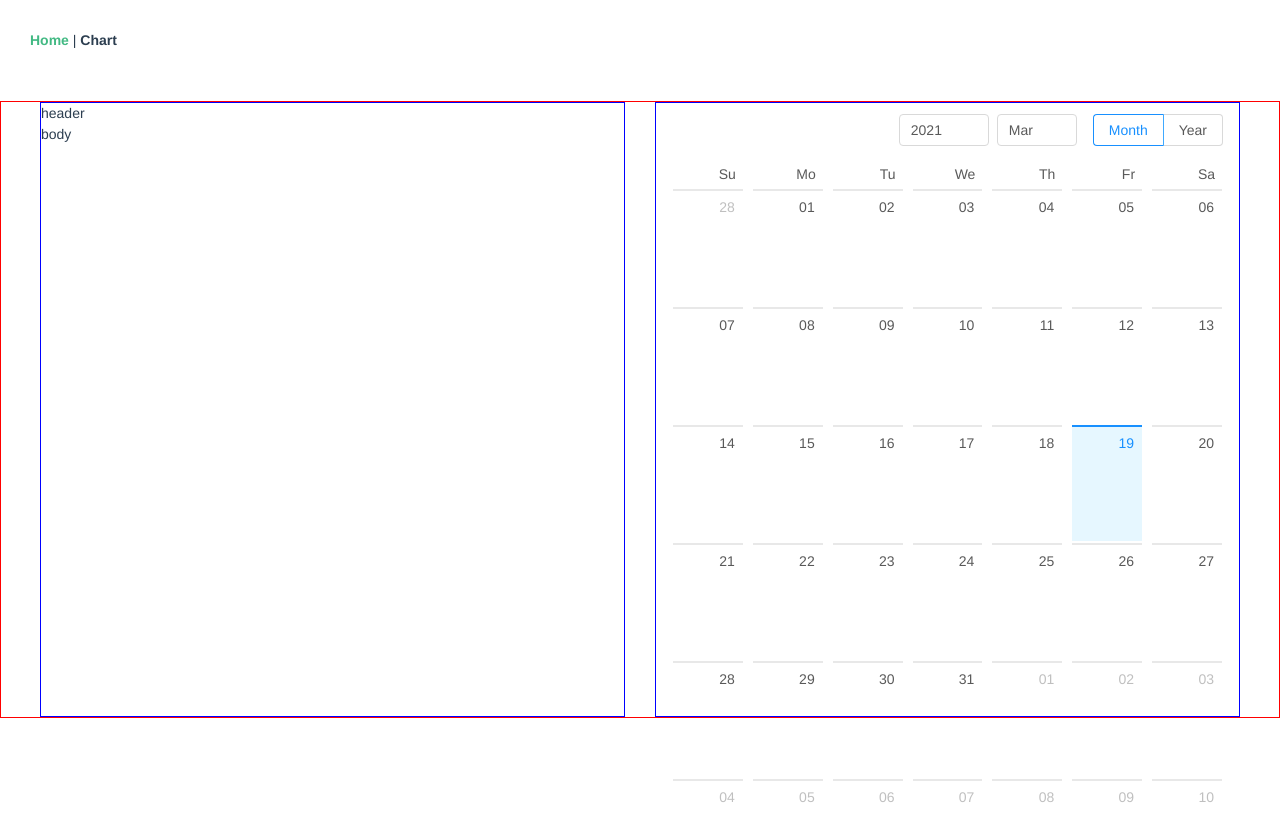
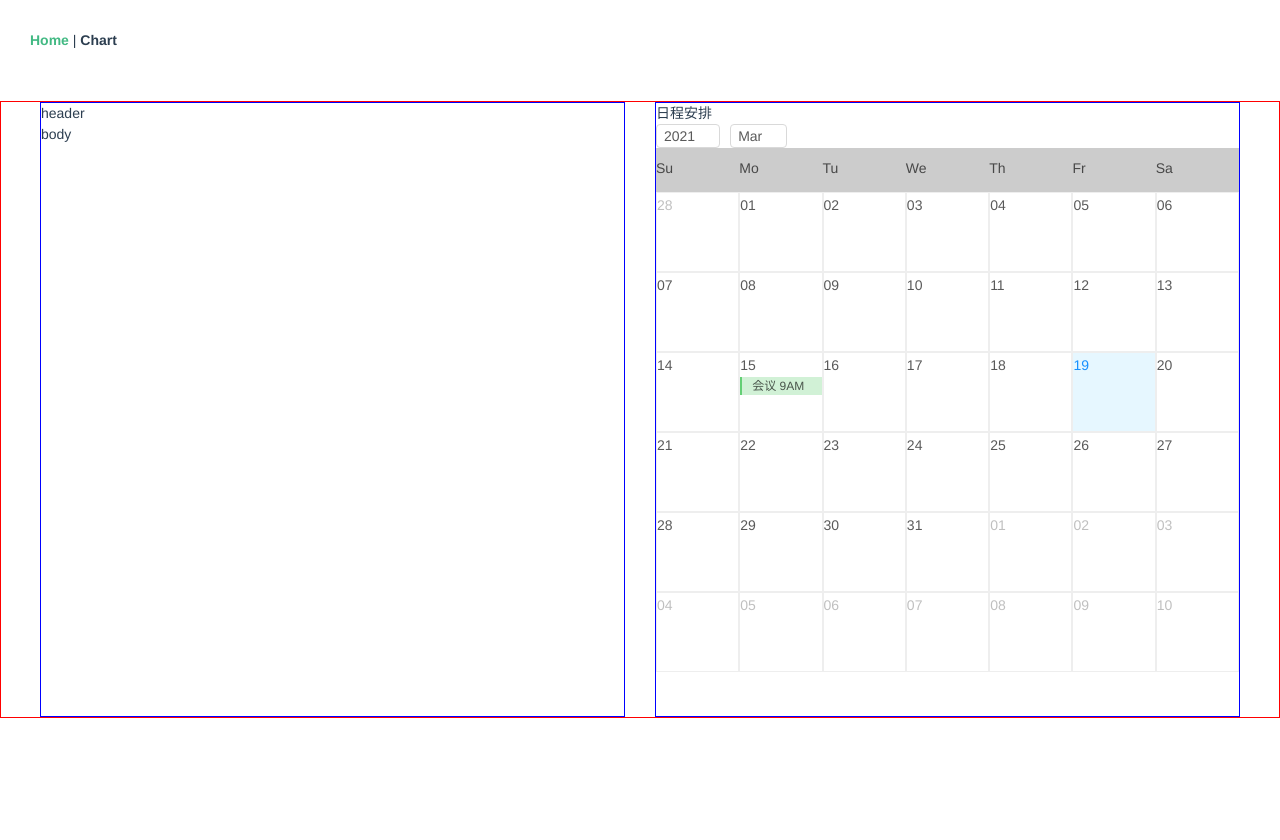
Before and after one commit to nanpangyou/siji-demo, a Vue app: page / in a window 1280 px wide. Shown: the top 840 px of the page. After the commit the page ends 800 px from the top, so only its background shows below. Built offline with nearby package versions, Linux system fonts and the light colour scheme.

Commit message:
add: calendar component complete and finish the chart layout

```diff
--- a/babel.config.js
+++ b/babel.config.js
@@ -4,10 +4,10 @@ module.exports = {
   ],
   // 加入下面官方推荐的配置进行按需引入，但是报错，解决方法是将less降级
   // issues： https://github.com/ant-design/ant-motion/issues/44#issuecomment-404395035
-  plugins: [
-    [
-      "import",
-      { libraryName: "ant-design-vue", libraryDirectory: "es", style: true }
-    ]
-  ]
+  // plugins: [
+  //   [
+  //     "import",
+  //     { libraryName: "ant-design-vue", libraryDirectory: "es", style: true }
+  //   ]
+  // ]
 }
--- /dev/null
+++ b/src/components/ArrangeItem.vue
@@ -0,0 +1,108 @@
+<template>
+  <div>
+    <a-popover placement="right">
+      <template slot="content">
+        <p class="time">2020/01/01 21:23</p>
+        <p class="detail">数据治理和平台项目交换沟通</p>
+        <p class="sub">xxxx楼会议室</p>
+        <h4>成员</h4>
+        <ul>
+          <li v-for="member in members.slice(0, 3)" :key="member.id">
+            <span class="member">
+              <img :src="member.picUrl" alt="头像" />
+            </span>
+          </li>
+          <span v-if="members.length > 3" class="member member-number">
+            +{{ members.length }}
+          </span>
+        </ul>
+      </template>
+      <template slot="title">
+        <div class="popup-title">
+          <span>会议</span>
+        </div>
+      </template>
+      <div :status="item.type">{{ item.content }}</div>
+    </a-popover>
+  </div>
+</template>
+<script>
+export default {
+  props: {
+    item: {
+      type: Object,
+    },
+  },
+  data() {
+    return {
+      members: [
+        {
+          id: 1,
+          picUrl:
+            "https://dss1.bdstatic.com/70cFuXSh_Q1YnxGkpoWK1HF6hhy/it/u=3392663359,4194879068&fm=26&gp=0.jpg",
+        },
+        {
+          id: 2,
+          picUrl:
+            "https://dss2.bdstatic.com/70cFvnSh_Q1YnxGkpoWK1HF6hhy/it/u=3649178992,1821853682&fm=26&gp=0.jpg",
+        },
+        {
+          id: 3,
+          picUrl:
+            "https://dss2.bdstatic.com/70cFvnSh_Q1YnxGkpoWK1HF6hhy/it/u=1441836571,2166773131&fm=26&gp=0.jpg",
+        },
+        {
+          id: 4,
+          picUrl:
+            "https://dss2.bdstatic.com/70cFvnSh_Q1YnxGkpoWK1HF6hhy/it/u=1441836571,2166773131&fm=26&gp=0.jpg",
+        },
+      ],
+    };
+  },
+};
+</script>
+<style lang="less" scoped>
+.popup-title {
+  min-height: 36px;
+  display: flex;
+  align-items: center;
+}
+.time,
+.detail {
+  color: #333;
+  margin: 0;
+  margin-top: 10px;
+  font-size: 14px;
+}
+.sub {
+  color: #aaa;
+  font-size: 12px;
+}
+ul,
+li {
+  list-style: none;
+  display: inline-block;
+  padding: 0;
+  margin: 0;
+}
+.member {
+  display: inline-block;
+  width: 30px;
+  height: 30px;
+  margin-right: 5px;
+  img {
+    border-radius: 50%;
+    width: 100%;
+    height: 100%;
+  }
+}
+.member-number {
+  background: #2ba3fd;
+  justify-content: center;
+  align-items: center;
+  color: #fff;
+  line-height: 30px;
+  border-radius: 50%;
+  text-align: center;
+}
+</style>
--- a/src/components/Calendar.vue
+++ b/src/components/Calendar.vue
@@ -1,10 +1,173 @@
 <template>
   <div>
-    <a-calendar></a-calendar>
+    <a-calendar :header-render="headerRender">
+      <ul slot="dateCellRender" slot-scope="value" class="events">
+        <li
+          v-for="item in getListData(value)"
+          :key="item.content"
+          :class="item.type"
+          class="arrange-item"
+        >
+          <arrange-item :item="item"></arrange-item>
+        </li>
+      </ul>
+    </a-calendar>
   </div>
 </template>
 <script>
-export default {};
+import ArrangeItem from "./ArrangeItem";
+export default {
+  components: {
+    ArrangeItem,
+  },
+  methods: {
+    getListData(value) {
+      let listData;
+      switch (value.date()) {
+        case 15:
+          listData = [{ type: "normal", content: "会议 9AM", id: "1" }];
+          break;
+        default:
+      }
+      return listData || [];
+    },
+    headerRender({ value, type, onChange, onTypeChange }) {
+      const start = 0;
+      const end = 12;
+      const monthOptions = [];
+
+      const current = value.clone();
+      const localeData = value.localeData();
+      const months = [];
+      for (let i = 0; i < 12; i++) {
+        current.month(i);
+        months.push(localeData.monthsShort(current));
+      }
+
+      for (let index = start; index < end; index++) {
+        monthOptions.push(
+          <a-select-option class="month-item" key={`${index}`}>
+            {months[index]}
+          </a-select-option>
+        );
+      }
+      const month = value.month();
+
+      const year = value.year();
+      const options = [];
+      for (let i = year - 10; i < year + 10; i += 1) {
+        options.push(
+          <a-select-option key={i} value={i} class="year-item">
+            {i}
+          </a-select-option>
+        );
+      }
+      return (
+        <div>
+          <div class="cust-calendar-header">
+            <span class="cust-calendar-title">日程安排</span>
+            <a-row>
+              <a-col>
+                <a-select
+                  size="small"
+                  dropdownMatchSelectWidth={false}
+                  class="my-year-select"
+                  onChange={(newYear) => {
+                    const now = value.clone().year(newYear);
+                    onChange(now);
+                  }}
+                  value={String(year)}
+                >
+                  {options}
+                </a-select>
+                <a-select
+                  style="margin-left: 10px"
+                  size="small"
+                  dropdownMatchSelectWidth={false}
+                  value={String(month)}
+                  onChange={(selectedMonth) => {
+                    const newValue = value.clone();
+                    newValue.month(parseInt(selectedMonth, 10));
+                    onChange(newValue);
+                  }}
+                >
+                  {monthOptions}
+                </a-select>
+              </a-col>
+            </a-row>
+          </div>
+        </div>
+      );
+    },
+  },
+};
 </script>
 <style lang="less" scoped>
+.events {
+  list-style: none;
+  margin: 0;
+  padding: 0;
+}
+.events .ant-badge-status {
+  overflow: hidden;
+  white-space: nowrap;
+  width: 100%;
+  text-overflow: ellipsis;
+  font-size: 12px;
+}
+.notes-month {
+  text-align: center;
+  font-size: 28px;
+}
+.notes-month section {
+  font-size: 28px;
+}
+.arrange-item {
+  font-size: 12px;
+  padding-left: 10px;
+  border-left: 2px solid rgba(27, 185, 52, 0.6);
+  &.normal {
+    background: rgba(27, 185, 52, 0.2);
+  }
+}
+.cust-calendar-header {
+  background: #2ba3fd;
+  display: flex;
+  padding: 30px;
+}
+.cust-calendar-title {
+  margin-right: 50%;
+  color: #fff;
+  font-size: 22px;
+}
+/deep/.ant-fullcalendar-fullscreen .ant-fullcalendar-column-header {
+  text-align: left;
+}
+/deep/ .ant-fullcalendar-cell .ant-fullcalendar-date {
+  height: 80px;
+  overflow: hidden;
+}
+/deep/.ant-fullcalendar td {
+  padding: 0;
+}
+/deep/ .ant-fullcalendar-calendar-body {
+  padding: 0;
+  .ant-fullcalendar-table {
+    thead > tr {
+      background: #ccc;
+      height: 44px;
+    }
+    .ant-fullcalendar-date {
+      margin: 0;
+      padding: 0;
+      border: 1px solid #eee;
+    }
+  }
+}
+/deep/.ant-fullcalendar-fullscreen .ant-fullcalendar-value {
+  text-align: left;
+}
+/deep/.ant-fullcalendar-fullscreen .ant-fullcalendar-content {
+  overflow-y: hidden;
+}
 </style>
--- /dev/null
+++ b/src/components/WaterResourcePanel.vue
@@ -0,0 +1,73 @@
+<template>
+  <div>
+    <div class="total-info">
+      <div class="total-info-block">
+        <div class="title">全市供水量</div>
+        <div class="amount">425.57万m<sup>3</sup></div>
+      </div>
+      <div class="total-info-block">
+        <div class="title">东部工程引水量</div>
+        <div class="amount">69</div>
+      </div>
+      <div class="total-info-block">
+        <div class="title">东深工程引水量(深圳)</div>
+        <div class="amount">92.22</div>
+      </div>
+      <div class="total-info-block">
+        <div class="title">境外饮水量</div>
+        <div class="amount">168.22</div>
+      </div>
+    </div>
+    <div class="chart-info">
+      <div>
+        <a-tabs default-active-key="1">
+          <a-tab-pane key="1" tab="分区供水量">
+            Content of Tab Pane 1
+          </a-tab-pane>
+          <a-tab-pane key="2" tab="分区出水量">
+            Content of Tab Pane 3
+          </a-tab-pane>
+          <a-date-picker slot="tabBarExtraContent" />
+        </a-tabs>
+      </div>
+    </div>
+  </div>
+</template>
+<script>
+export default {};
+</script>
+<style lang="less" scoped>
+.total-info {
+  display: flex;
+  justify-content: space-between;
+  align-items: center;
+  padding: 0 6px;
+  .total-info-block {
+    height: 105px;
+    width: 264px;
+    background: #f6fcff;
+    border: 1px solid #d8f0ff;
+    border-radius: 2px;
+    border-radius: 2px;
+    .title {
+      margin: 20px auto auto 24px;
+      font-size: 14px;
+      color: rgba(0, 0, 0, 0.45);
+      line-height: 22px;
+    }
+    .amount {
+      margin-top: 5px;
+      margin-left: 24px;
+      font-size: 30px;
+      color: rgba(0, 0, 0, 0.85);
+      line-height: 38px;
+    }
+  }
+}
+.chart-info {
+  margin-top: 46px;
+}
+/deep/.ant-calendar-picker {
+  width: 256px;
+}
+</style>
--- a/src/views/Chart.vue
+++ b/src/views/Chart.vue
@@ -1,6 +1,47 @@
 <template>
-  <div class="chart">this is chart 汉字汉字</div>
+  <div class="chart">
+    <div class="container">
+      <div>
+        <h3>水资源 <span>更多 ></span></h3>
+        <a-tabs default-active-key="2" @change="callback" class="tabs">
+          <a-tab-pane key="1" tab="水资源统计"> 水资源统计 </a-tab-pane>
+          <a-tab-pane key="2" tab="水资源信息">
+            <water-resource-panel></water-resource-panel>
+          </a-tab-pane>
+          <a-tab-pane key="3" tab="引水供水"> 引水供水 </a-tab-pane>
+          <a-tab-pane key="4" tab="工程情况"> 工程情况 </a-tab-pane>
+        </a-tabs>
+      </div>
+    </div>
+  </div>
 </template>
 <script>
-export default {};
+import WaterResourcePanel from "@/components/WaterResourcePanel";
+export default {
+  components: {
+    WaterResourcePanel,
+  },
+};
 </script>
+<style lang="less" scoped>
+.chart {
+  width: 1200px;
+  margin: 0 auto;
+}
+h3 {
+  display: flex;
+  margin: 32px;
+  font-size: 22px;
+  color: #333;
+  justify-content: space-between;
+  align-items: center;
+  span {
+    color: #2ba3fd;
+    font-size: 14px;
+    cursor: pointer;
+  }
+}
+.tabs {
+  margin: 0 16px;
+}
+</style>
```
Also changed, not shown: src/components/WaterChart.vue (added, +8 -0 lines), src/main.js (+10 -3 lines).
